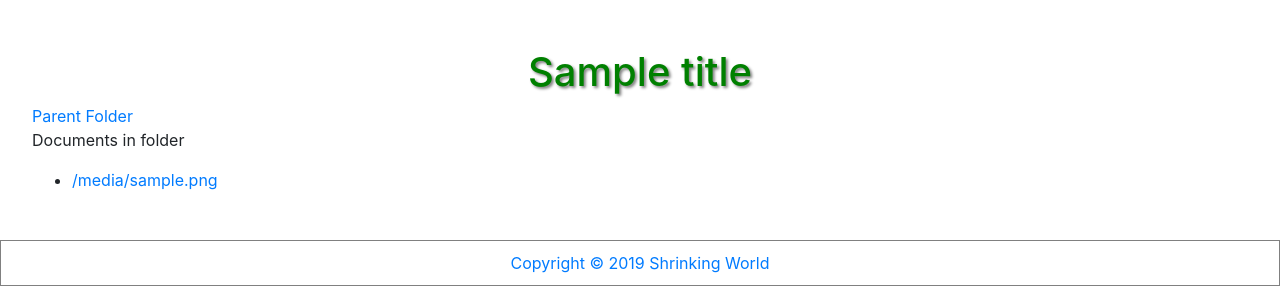
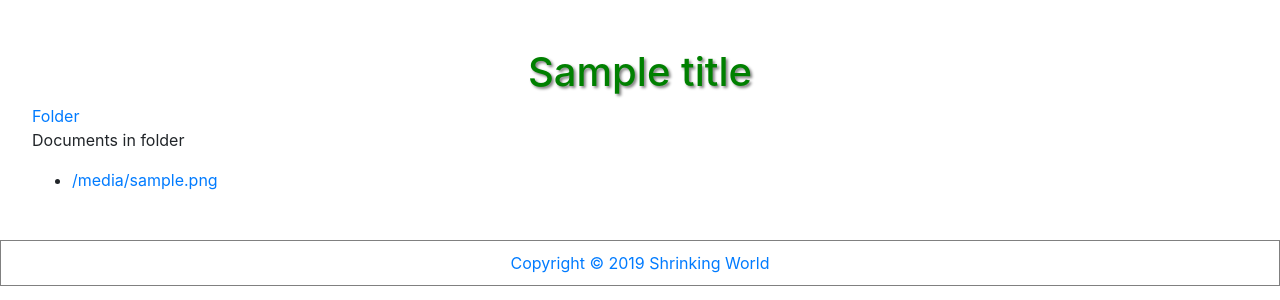
Before and after one commit to Mark-Seaman/BrainApp, a Django app: template brain/templates/files.html in a window 1280 px wide. Shown: the part 281-581 px from the top of the page. Run offline with Django 3.2, Linux system fonts and the light colour scheme; the template is opened without the code that fills it: most values are stand-ins (such as "Sample title", 1, 10 or a date in 2020); grey boxes marked "Sample" are stand-in pictures; some libraries are stand-ins or nearby versions.

Commit message:
Parent folder

```diff
--- a/brain/templates/files.html
+++ b/brain/templates/files.html
@@ -4,7 +4,7 @@
 
     <h1>{{ title }}</h1>
 
-    <a href="../">Parent Folder</a>
+    <a href="./">Folder</a>
 
     {% if files %}
         <p>Documents in folder</p>
```
